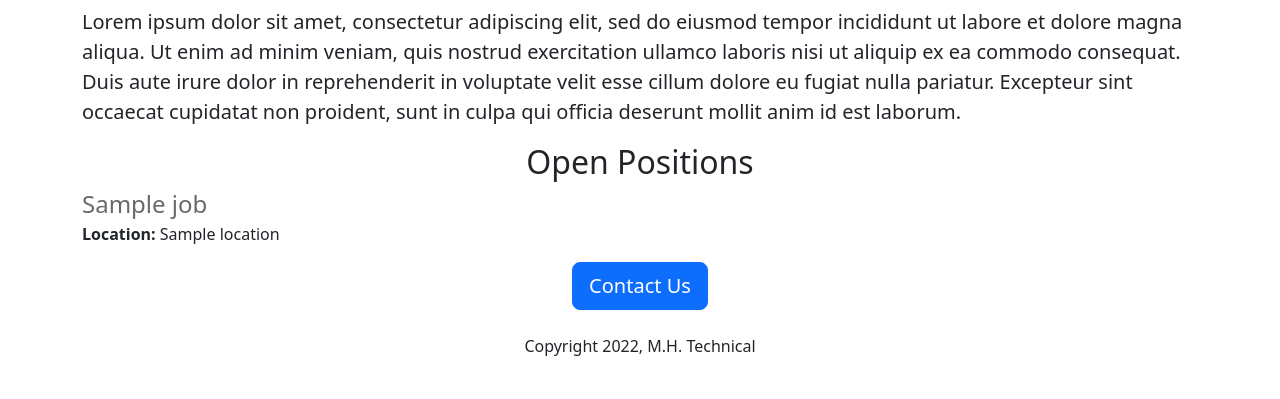
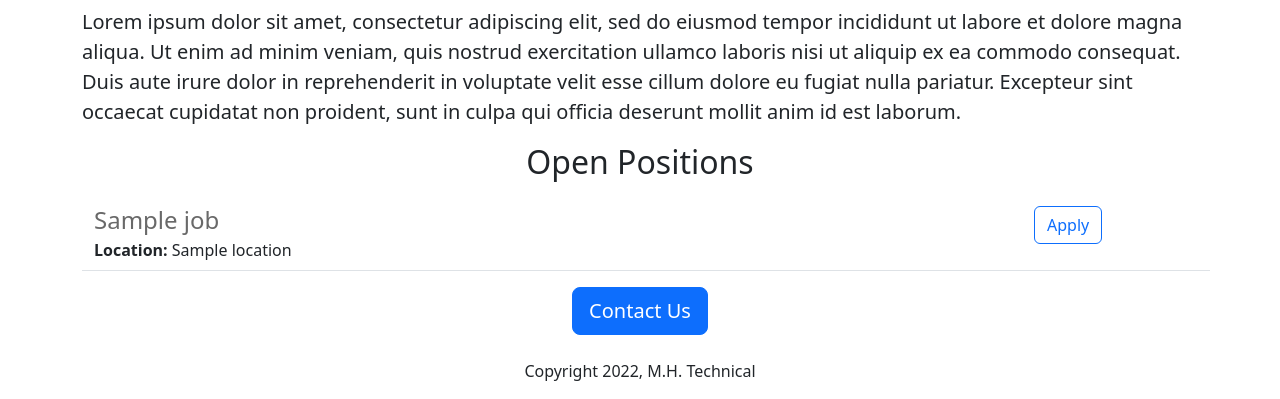
Before and after one commit to muatahunt/Web-App, a Flask app: template templates/home.html in a window 1280 px wide. Shown: the part 616-1015 px from the top of the page. Before the commit the page ends 972 px from the top, so only its background shows below. Run offline with Flask 3, Linux system fonts and the light colour scheme; the template is opened without the code that fills it: most values are stand-ins (such as "Sample title", 1, 10 or a date in 2020).

Commit message:
Created jobs.html file

```diff
--- a/templates/home.html
+++ b/templates/home.html
@@ -29,15 +29,12 @@
         Excepteur sint occaecat cupidatat non proident, sunt in culpa qui officia deserunt mollit
         anim id est laborum.
     </p>
-    <h2 class="text-center" mt-2 mb-4>Open Positions</h2>
+    <h2 class="text-center mt-2 mb-4">Open Positions</h2>
     <div> {% for job in jobs%}
-        <div style="margin-bottom: 16px;">
-            <h4 style="color: dimgray; margin-bottom: 4px;">{{job['title']}}</h4>
-            <div><b>Location:</b> {{job['location']}}</div>
+            {% include 'job_item.html' %}
         </div>
         {% endfor %}
     </div>
-
     <div class="text-center">
     <button class="btn btn-primary btn-lg">Contact Us</button>
     <p class="mt-4">Copyright 2022, M.H. Technical</p>
--- /dev/null
+++ b/templates/job_item.html
@@ -0,0 +1,19 @@
+<div class="border-bottom row" style="margin-bottom: 16px; padding-bottom: 8px; margin-left: auto;">
+    <div class="col-10">
+        <h4 style="color: dimgray; margin-bottom: 4px;">
+            {{job['title']}}
+        </h4>
+        <div>
+            <b>Location:</b> {{job['location']}}
+        </div>
+        {% if 'salary' in job %}
+        <div>
+            <b>Salary:</b> {{job['salary']}}
+        </div>
+        {% endif %}
+    </div>
+    <div class="col-2">
+        <button type="button" class="btn btn-outline-primary float-right align-middle">Apply
+        </button>
+    </div>
+</div>
```
